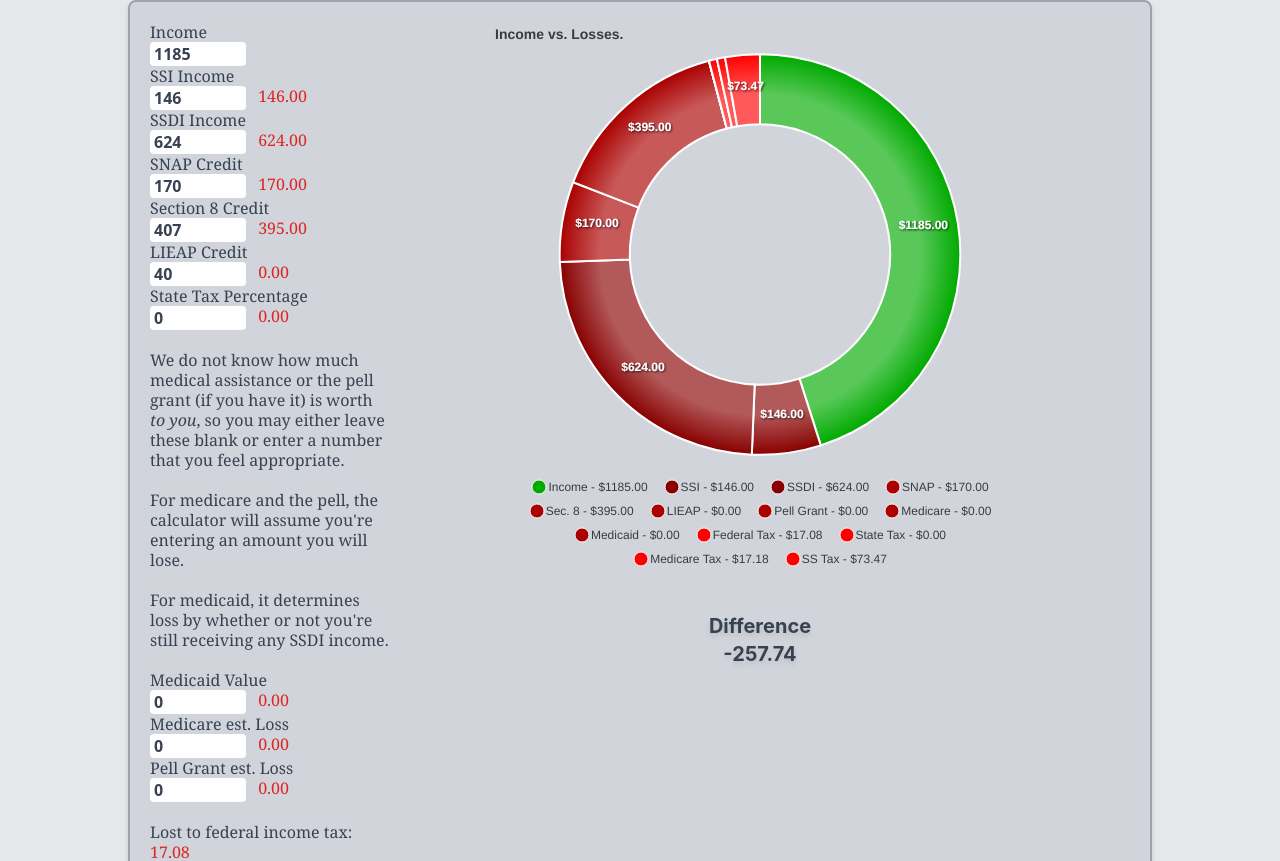
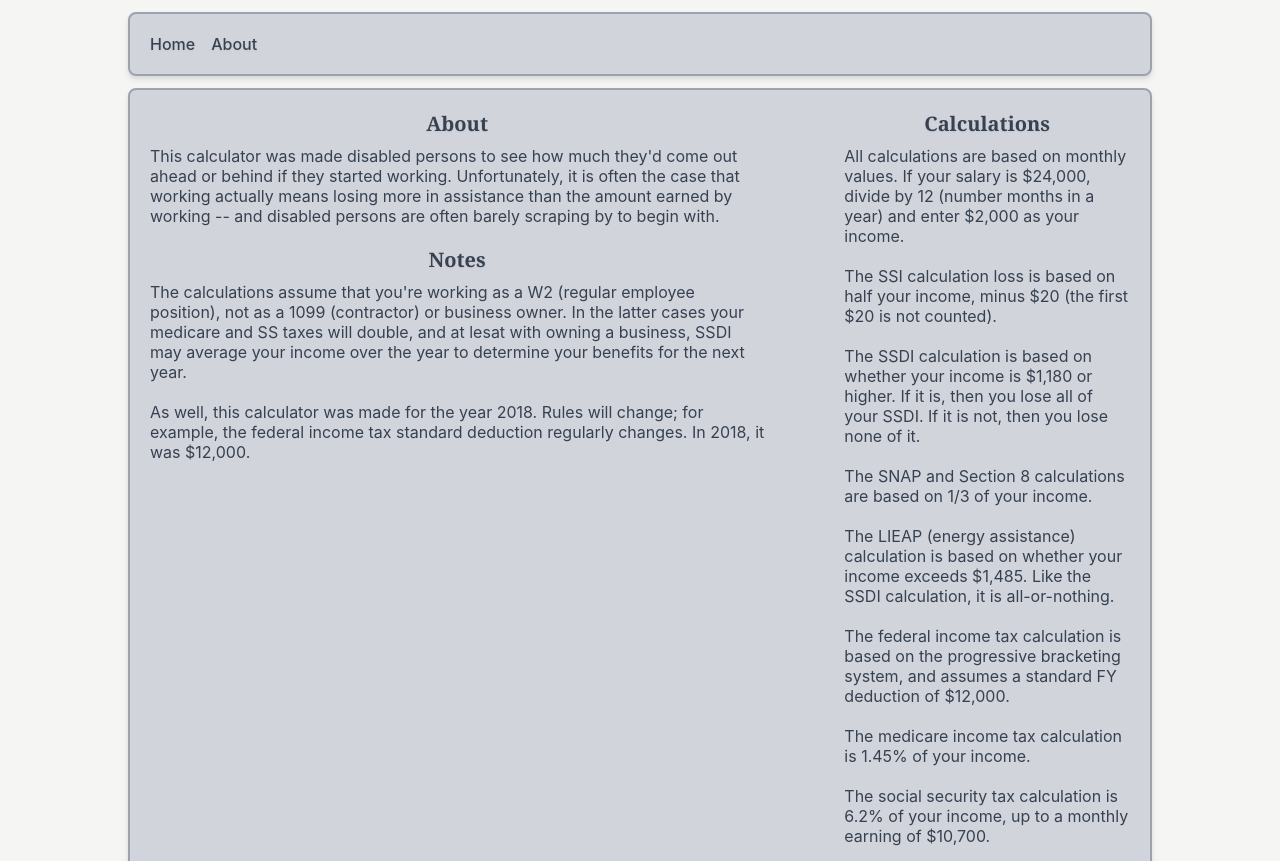
Before and after one commit to Jerrad-Johnson/Benefits-Calculator-ReactJS, a React (Create React App) app: page /About.js in a window 1280 px wide. Shown: the top 861 px of the page. Built offline with nearby package versions, Linux system fonts and the light colour scheme.

Commit message:
Added routing and About page.

```diff
--- a/public/index.html
+++ b/public/index.html
@@ -7,9 +7,8 @@
     <meta name="theme-color" content="#000000" />
     <meta
       name="description"
-      content="Web site created using create-react-app"
+      content="Social Assistance Calculator"
     />
-    <link rel="apple-touch-icon" href="%PUBLIC_URL%/logo192.png" />
     <!--
       manifest.json provides metadata used when your web app is installed on a
       user's mobile device or desktop. See https://developers.google.com/web/fundamentals/web-app-manifest/
@@ -24,7 +23,7 @@
       work correctly both with client-side routing and a non-root public URL.
       Learn how to configure a non-root public URL by running `npm run build`.
     -->
-    <title>React App</title>
+    <title>Social Assistance Calculator</title>
   </head>
   <body>
     <noscript>You need to enable JavaScript to run this app.</noscript>
--- /dev/null
+++ b/src/About.js
@@ -0,0 +1,60 @@
+import React from 'react';
+
+function About (){
+        return (
+            <div className={"container bg-gray-300 border-solid border-2 border-gray-400 text-gray-700 p-5 " +
+                "md:flex md:justify-around mx-auto md:w-140 leading-5 drop-shadow-md " +
+                "rounded-lg md:max-w-5xl"}>
+                <div className={"about md:pr-10"}>
+                    <h2 className={"text-center mb-2 font-bold font-serif text-xl drop-shadow-sm"}>About</h2>
+                    <span className={"about"}>This calculator was made disabled persons to see how much they'd come out
+                        ahead or behind if they started working. Unfortunately, it is often the case that working actually
+                        means losing more in assistance than the amount earned by working
+                        -- and disabled persons are often barely scraping by to begin with.
+                    </span>
+                    <br /><br />
+                    <h2 className={"text-center mb-2 font-bold font-serif text-xl drop-shadow-sm"}>Notes</h2>
+                    <span className={"about"}>The calculations assume that you're working as a W2 (regular employee position),
+                        not as a 1099 (contractor) or business owner. In the latter cases your medicare and SS taxes
+                        will double, and at lesat with owning a business, SSDI may average your income over the year
+                        to determine your  benefits for the next year.
+                        <br /><br />
+                        As well, this calculator was made for the year 2018. Rules will change; for example, the federal
+                        income tax standard deduction regularly changes. In 2018, it was $12,000.
+                    </span>
+                    <br /><br />
+                </div>
+
+                <div className={"calculations md:pl-10"}>
+                    <h2 className={""}>Calculations</h2>
+                    <span className={"about"}>All calculations are based on monthly values. If your salary is $24,000,
+                        divide by 12 (number months in a year) and enter $2,000 as your income.
+                        <br /><br />
+                        The SSI calculation loss is based on half your income, minus $20 (the first $20 is not counted).
+                        <br /><br />
+                        The SSDI calculation is based on whether your income is $1,180 or higher. If it is, then you lose
+                        all of your SSDI. If it is not, then you lose none of it.
+                        <br /><br />
+                        The SNAP and Section 8 calculations are based on 1/3 of your income.
+                        <br /><br />
+                        The LIEAP (energy assistance) calculation is based on whether your income exceeds $1,485. Like
+                        the SSDI calculation, it is all-or-nothing.
+                        <br /><br />
+                        The federal income tax calculation is based on the progressive bracketing system, and assumes a
+                        standard FY deduction of $12,000.
+                        <br /><br />
+                        The medicare income tax calculation is 1.45% of your income.
+                        <br /><br />
+                        The social security tax calculation is 6.2% of your income, up to a monthly earning of $10,700.
+                        <br /><br />
+
+                    </span>
+                </div>
+
+            </div>
+        );
+}
+
+
+
+export default About;
--- a/src/App.css
+++ b/src/App.css
@@ -124,7 +124,11 @@ li {
 */
 
 body{
-  @apply bg-gray-200;
+  @apply bg-stone-100;
+}
+
+h2{
+  @apply text-center mb-2 font-bold font-serif text-xl drop-shadow-sm
 }
 
 /*TODO Chart needs to center below md size */
--- a/src/App.js
+++ b/src/App.js
@@ -1,11 +1,20 @@
 import './App.css';
 import Home from './Home.js';
+import {BrowserRouter as Router, Route, Routes} from "react-router-dom";
+import Navigation from "./Navigation";
+import About from "./About";
+
 
 const App = () => {
   return (
     <div>
-        <Home />
-
+        <Router>
+            <Navigation/>
+            <Routes>
+                <Route path="/About.js" element={<About />}> </Route>
+                <Route path="" element={<Home />}> </Route>
+            </Routes>
+        </Router>
     </div>
   );
 }
--- a/src/Counter.js
+++ b/src/Counter.js
@@ -376,7 +376,9 @@ class Counter extends Component {
         pellLost = "pellLost";
 
         return (
-            <div className={"container bg-gray-300 border-solid border-2 border-gray-400 text-gray-700 p-5 md:flex md:flex-row-reverse md:justify-between mx-auto md:w-140 leading-5 drop-shadow-md rounded-lg md:max-w-5xl"}>
+            <div className={"container bg-gray-300 border-solid border-2 border-gray-400 text-gray-700 p-5 " +
+                "md:flex md:flex-row-reverse md:justify-between mx-auto md:w-140 leading-5 drop-shadow-md " +
+                "rounded-lg md:max-w-5xl"}>
                 <div className={"graph md:mx-auto sm:mx-auto" }>
                         <Chart
                             type="donut"
@@ -461,48 +463,64 @@ class Counter extends Component {
                             }}
                         > </Chart>
                     <center>
-                    <span className={"block mt-10 font-bold text-xl drop-shadow-md"}> Difference <br /><span className={"leading-6"}> {`${this.state.differenceIncomeVsLosses.toFixed(2)}`}</span></span>
+                        <span className={"block mt-10 font-bold text-xl drop-shadow-md"}> Difference <br />
+                            {`${this.state.differenceIncomeVsLosses.toFixed(2)}`}</span><br /><br />
                     </center>
                 </div>
 
 
                 <div className={"forms md:w-60 font-serif"}>
                     <div className={"sm:max-w-sm"}>
+                        <span className={"font-bold"}> Please enter the values that match your situation.</span>
+                        <br /><br />
                         <form>
-                        <span className={"form-title"}>Income</span><br />
-                        <input type="number" id={`${income}`} className={"font-sans rounded font-semibold py-0.5 pl-1 w-24 mr-2"} onChange={() =>
+                        <span className={"form-title"}>Earned Income</span><br />
+                        <input type="number" id={`${income}`} className={"font-sans rounded font-semibold " +
+                            "py-0.5 pl-1 w-24 mr-2"} onChange={() =>
                             this.updateIncomeFromInputForm()}
                                defaultValue={this.state.income}/><br/>
 
                         <span className={"form-title"}>SSI Income</span><br/>
-                        <input type="number" id={`${ssiAssistanceValue}`} className={"font-sans rounded font-semibold py-0.5 pl-1 w-24 mr-2"} onChange={() =>
+                        <input type="number" id={`${ssiAssistanceValue}`} className={"font-sans rounded font-semibold " +
+                            "py-0.5 pl-1 w-24 mr-2"} onChange={() =>
                             this.updateValueFromInputForms(ssiAssistanceValue, "ssi")}
-                               defaultValue={this.state.ssiAssistanceValue}/>  <span className={"text-red-600"}>{`${this.state.ssiLost.toFixed(2)}`}</span><br />
+                               defaultValue={this.state.ssiAssistanceValue}/>  <span className={"text-red-600"}>
+                            {`${this.state.ssiLost.toFixed(2)}`}</span><br />
 
                         <span className={"form-title"}>SSDI Income</span><br/>
-                        <input type="number" id={`${ssdiAssistanceValue}`} className={"font-sans rounded font-semibold py-0.5 pl-1 w-24 mr-2"} onChange={() =>
+                        <input type="number" id={`${ssdiAssistanceValue}`} className={"font-sans rounded font-semibold " +
+                            "py-0.5 pl-1 w-24 mr-2"} onChange={() =>
                             this.updateValueFromInputForms(ssdiAssistanceValue, "ssdi")}
-                           defaultValue={this.state.ssdiAssistanceValue}/>  <span className={"text-red-600"}>{`${this.state.ssdiLost.toFixed(2)}`}</span><br />
+                           defaultValue={this.state.ssdiAssistanceValue}/>  <span className={"text-red-600"}>
+                            {`${this.state.ssdiLost.toFixed(2)}`}</span><br />
 
                         <span className={"form-title"}>SNAP Credit</span><br/>
-                        <input type="number" id={`${snapAssistanceValue}`} className={"font-sans rounded font-semibold py-0.5 pl-1 w-24 mr-2"} onChange={() =>
+                        <input type="number" id={`${snapAssistanceValue}`} className={"font-sans rounded font-semibold " +
+                            "py-0.5 pl-1 w-24 mr-2"} onChange={() =>
                             this.updateValueFromInputForms(snapAssistanceValue, "snap")}
-                               defaultValue={this.state.snapAssistanceValue}/>  <span className={"text-red-600"}>{`${this.state.snapLost.toFixed(2)}`}</span><br />
+                               defaultValue={this.state.snapAssistanceValue}/>  <span className={"text-red-600"}>
+                            {`${this.state.snapLost.toFixed(2)}`}</span><br />
 
                         <span className={"form-title"}>Section 8 Credit</span><br/>
-                        <input type="number" id={`${housingAssistanceValue}`} className={"font-sans rounded font-semibold py-0.5 pl-1 w-24 mr-2"} onChange={() =>
+                        <input type="number" id={`${housingAssistanceValue}`} className={"font-sans rounded " +
+                            "font-semibold py-0.5 pl-1 w-24 mr-2"} onChange={() =>
                             this.updateValueFromInputForms(housingAssistanceValue, "housing")}
-                               defaultValue={this.state.housingAssistanceValue}/>  <span className={"text-red-600"}>{`${this.state.housingLost.toFixed(2)}`}</span><br />
+                               defaultValue={this.state.housingAssistanceValue}/>  <span className={"text-red-600"}>
+                            {`${this.state.housingLost.toFixed(2)}`}</span><br />
 
                         <span className={"form-title"}>LIEAP Credit</span><br/>
-                        <input type="number" id={`${energyAssistanceValue}`} className={"font-sans rounded font-semibold py-0.5 pl-1 w-24 mr-2"} onChange={() =>
+                        <input type="number" id={`${energyAssistanceValue}`} className={"font-sans rounded font-semibold" +
+                            " py-0.5 pl-1 w-24 mr-2"} onChange={() =>
                             this.updateValueFromInputForms(energyAssistanceValue, "energy")}
-                               defaultValue={this.state.energyAssistanceValue}/>  <span className={"text-red-600"}>{`${this.state.energyLost.toFixed(2)}`}</span><br />
+                               defaultValue={this.state.energyAssistanceValue}/>  <span className={"text-red-600"}>
+                            {`${this.state.energyLost.toFixed(2)}`}</span><br />
 
                         <span className={"form-title"}>State Tax Percentage</span><br/>
-                        <input type="number" id={`${stateTaxPercentage}`} className={"font-sans rounded font-semibold py-0.5 pl-1 w-24 mr-2"} onChange={() =>
+                        <input type="number" id={`${stateTaxPercentage}`} className={"font-sans rounded font-semibold " +
+                            "py-0.5 pl-1 w-24 mr-2"} onChange={() =>
                             this.updateValueFromInputForms(stateTaxPercentage, "tax")}
-                               defaultValue={this.state.stateTaxPercentage}/>  <span className={"text-red-600"}>{`${this.state.stateTaxLost.toFixed(2)}`}</span><br /><br />
+                               defaultValue={this.state.stateTaxPercentage}/>  <span className={"text-red-600"}>
+                            {`${this.state.stateTaxLost.toFixed(2)}`}</span><br /><br />
                         </form>
                     </div>
 
@@ -520,26 +538,37 @@ class Counter extends Component {
                     <div className={"max-w-xs sm:max-w-sm"}>
                         <form>
                         <span className={"form-title"}>Medicaid Value</span><br/>
-                        <input type="number" id={`${medicaidAssistanceValue}`} className={"font-sans rounded font-semibold py-0.5 pl-1 w-24 mr-2"} onChange={() =>
+                        <input type="number" id={`${medicaidAssistanceValue}`} className={"font-sans rounded " +
+                            "font-semibold py-0.5 pl-1 w-24 mr-2"} onChange={() =>
                             this.updateValueFromInputForms(medicaidAssistanceValue, "medicaid")}
-                               defaultValue={this.state.medicaidAssistanceValue}/>  <span className={"text-red-600"}>{`${this.state.medicaidLost.toFixed(2)}`}</span><br />
+                               defaultValue={this.state.medicaidAssistanceValue}/>  <span className={"text-red-600"}>
+                            {`${this.state.medicaidLost.toFixed(2)}`}</span><br />
 
                         <span className={"form-title"}>Medicare est. Loss</span><br/>
-                        <input type="number" id={`${medicareAssistanceValue}`} className={"font-sans rounded font-semibold py-0.5 pl-1 w-24 mr-2"} onChange={() =>
+                        <input type="number" id={`${medicareAssistanceValue}`} className={"font-sans rounded " +
+                            "font-semibold py-0.5 pl-1 w-24 mr-2"} onChange={() =>
                             this.updateValueFromInputForms(medicareAssistanceValue, "medicare")}
-                               defaultValue={this.state.medicareAssistanceValue}/>  <span className={"text-red-600"}>{`${this.state.medicareLost.toFixed(2)}`}</span><br />
+                               defaultValue={this.state.medicareAssistanceValue}/>  <span className={"text-red-600"}>
+                            {`${this.state.medicareLost.toFixed(2)}`}</span><br />
 
                         <span className={"form-title"}>Pell Grant est. Loss</span><br/>
-                        <input type="number" id={`${pellLost}`} className={"font-sans rounded font-semibold py-0.5 pl-1 w-24 mr-2"} onChange={() =>
+                        <input type="number" id={`${pellLost}`} className={"font-sans rounded font-semibold py-0.5 pl-1" +
+                            " w-24 mr-2"} onChange={() =>
                             this.updateValueFromInputForms(pellLost, "pell")}
-                               defaultValue={this.state.pellLost}/>  <span className={"text-red-600"}>{`${this.state.pellLost.toFixed(2)}`}</span><br />
+                               defaultValue={this.state.pellLost}/>  <span className={"text-red-600"}>
+                            {`${this.state.pellLost.toFixed(2)}`}</span><br />
 
                         <br />
-                        Lost to federal income tax: <span className={"text-red-600"}>{`${this.state.federalTaxLost.toFixed(2)}`}</span><br />
-                        Lost to medicare tax: <span className={"text-red-600"}>{`${this.state.medicareTaxLost.toFixed(2)}`}</span><br />
-                        Lost to social security tax: <span className={"text-red-600"}>{`${this.state.ssTaxLost.toFixed(2)}`}</span><br /><br />
-                        Earned: <span className={"text-green-600"}>{`${this.state.income.toFixed(2)}`}</span><br />
-                        Combined losses: <span className={"text-red-600"}>{`${this.state.combinedLosses.toFixed(2)}`}</span><br />
+                        Lost to federal income tax: <span className={"text-red-600"}>
+                            {`${this.state.federalTaxLost.toFixed(2)}`}</span><br />
+                        Lost to medicare tax: <span className={"text-red-600"}>
+                            {`${this.state.medicareTaxLost.toFixed(2)}`}</span><br />
+                        Lost to social security tax: <span className={"text-red-600"}>
+                            {`${this.state.ssTaxLost.toFixed(2)}`}</span><br /><br />
+                        Earned: <span className={"text-green-600"}>
+                            {`${this.state.income.toFixed(2)}`}</span><br />
+                        Combined losses: <span className={"text-red-600"}>
+                            {`${this.state.combinedLosses.toFixed(2)}`}</span><br />
 
                         </form>
                     </div>
--- a/src/Home.js
+++ b/src/Home.js
@@ -5,14 +5,7 @@ import Navigation from "./Navigation";
 
 function Home() {
     return (
-        <div className={""}>
-           {/* <Router>
-                <Navigation/>
-                <Routes>
-                    <Route path="" element={<Home />}> </Route>
-                </Routes>
-            </Router>
-*/}
+        <div>
             <Counter />
         </div>
     );
--- a/src/Navigation.js
+++ b/src/Navigation.js
@@ -2,8 +2,10 @@ import {Link} from "react-router-dom";
 
 function Navigation(){
     return(
-        <div>
-            <li> <Link to={`./`}>Home</Link> </li>
+        <div className={"navigation bg-gray-300 border-solid border-2 border-gray-400 text-gray-700 p-5 " +
+            "md:flex mx-auto md:w-140 leading-5 drop-shadow-md rounded-lg md:max-w-5xl my-3"}>
+            <li className={"list-none font-medium drop-shadow-sm"}> <Link to={`./`}>Home</Link> </li>
+            <li className={"list-none font-medium drop-shadow-sm md:ml-4"}> <Link to={`./About.js`}>About</Link> </li>
 
         </div>
     );
```
